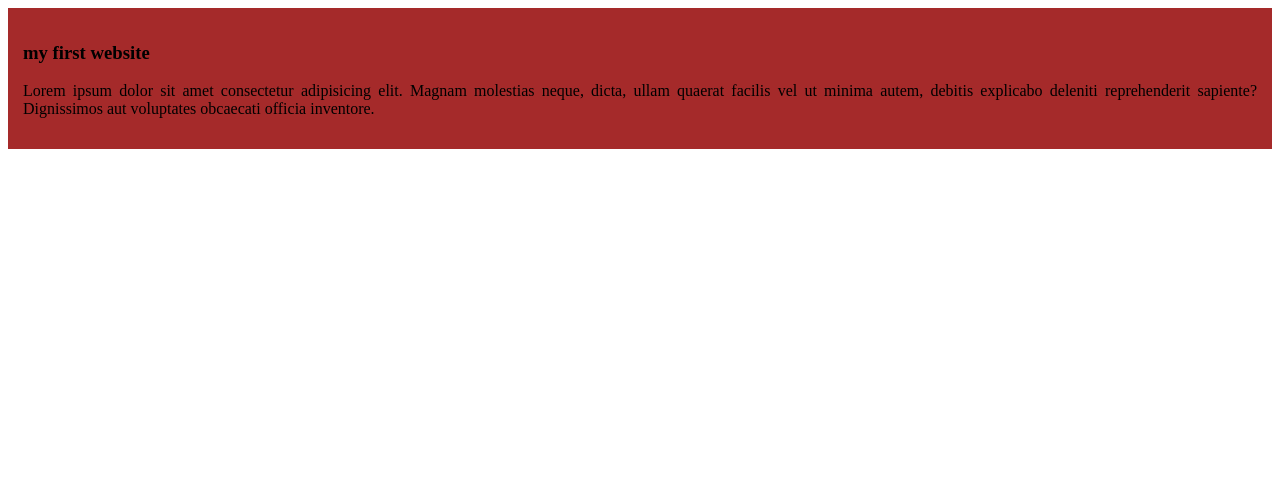
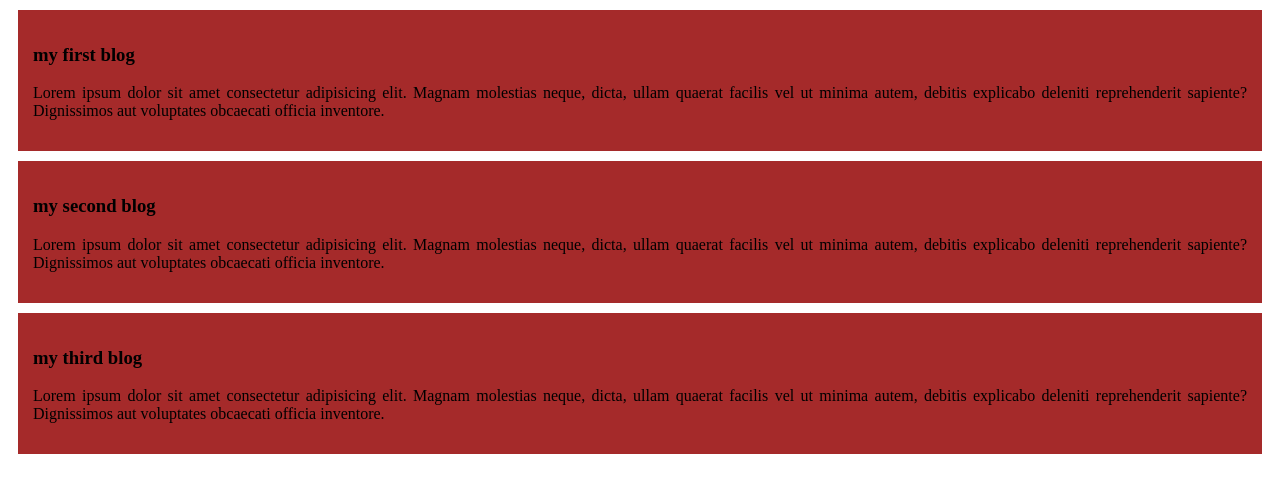
Before and after one commit to Ripa1518/my-first-github-repo, a plain HTML site: page index.html in a window 1280 px wide. Drawn offline with Linux system fonts and the light colour scheme.

Commit message:
added the second and the third blog

```diff
--- a/index.html
+++ b/index.html
@@ -8,7 +8,15 @@
 </head>
 <body>
     <div>
-        <h3>my first website</h3>
+        <h3>my first blog</h3>
+        <p>Lorem ipsum dolor sit amet consectetur adipisicing elit. Magnam molestias neque, dicta, ullam quaerat facilis vel ut minima autem, debitis explicabo deleniti reprehenderit sapiente? Dignissimos aut voluptates obcaecati officia inventore.</p>
+    </div>
+    <div>
+        <h3>my second blog</h3>
+        <p>Lorem ipsum dolor sit amet consectetur adipisicing elit. Magnam molestias neque, dicta, ullam quaerat facilis vel ut minima autem, debitis explicabo deleniti reprehenderit sapiente? Dignissimos aut voluptates obcaecati officia inventore.</p>
+    </div>
+    <div>
+        <h3>my third blog</h3>
         <p>Lorem ipsum dolor sit amet consectetur adipisicing elit. Magnam molestias neque, dicta, ullam quaerat facilis vel ut minima autem, debitis explicabo deleniti reprehenderit sapiente? Dignissimos aut voluptates obcaecati officia inventore.</p>
     </div>
 </body>
--- a/styles/blog.css
+++ b/styles/blog.css
@@ -2,4 +2,5 @@ div{
     background-color: brown;
     text-align: justify;
     padding: 15px;
+    margin: 10px;
 }
```
